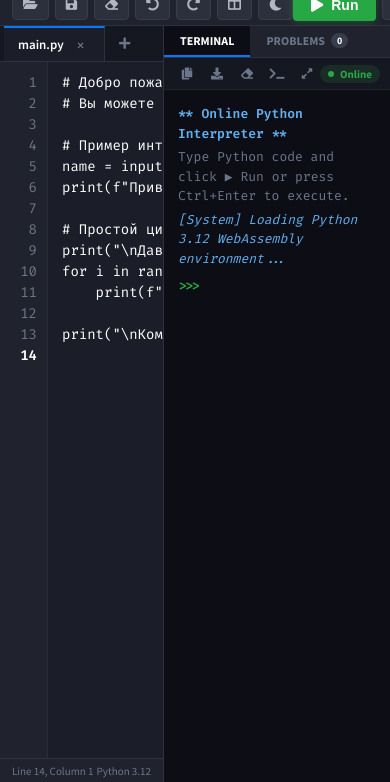
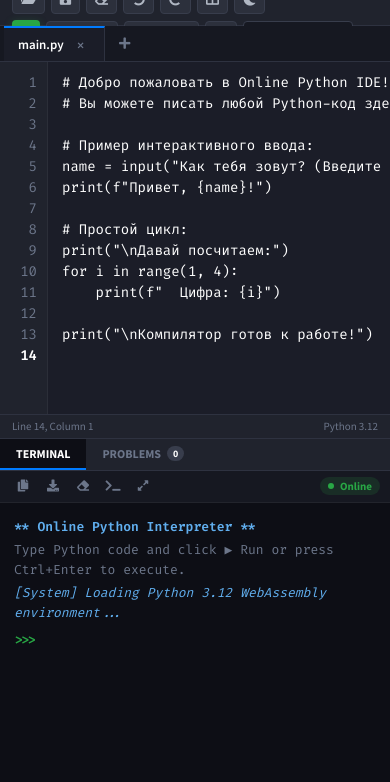
Before and after one commit to py-compiler/python, a plain HTML site: page index.html in a window 390 px wide. Shown: the part 62-844 px from the top of the page. Drawn offline with Linux system fonts and the light colour scheme.

Commit message:
Add responsive CSS media queries for all monitor resolutions

```diff
--- a/style.css
+++ b/style.css
@@ -729,3 +729,38 @@ html, body {
   background-color: #e06c75;
   color: #ffffff;
 }
+
+/* Responsive Media Queries for All Screen Sizes & Resolutions */
+@media (max-width: 900px) {
+  .workspace {
+    flex-direction: column;
+  }
+  .editor-pane {
+    height: 55%;
+    border-right: none;
+    border-bottom: 1px solid var(--border-color);
+  }
+  .terminal-pane {
+    height: 45%;
+  }
+  .toolbar {
+    width: auto;
+    flex-wrap: wrap;
+    gap: 6px;
+  }
+  .args-input {
+    width: 110px;
+  }
+}
+
+@media (max-width: 600px) {
+  .brand-name {
+    font-size: 13px;
+  }
+  .tool-btn span, .run-main-btn span {
+    display: none;
+  }
+  .tool-btn, .run-main-btn {
+    padding: 0 8px;
+  }
+}
```
